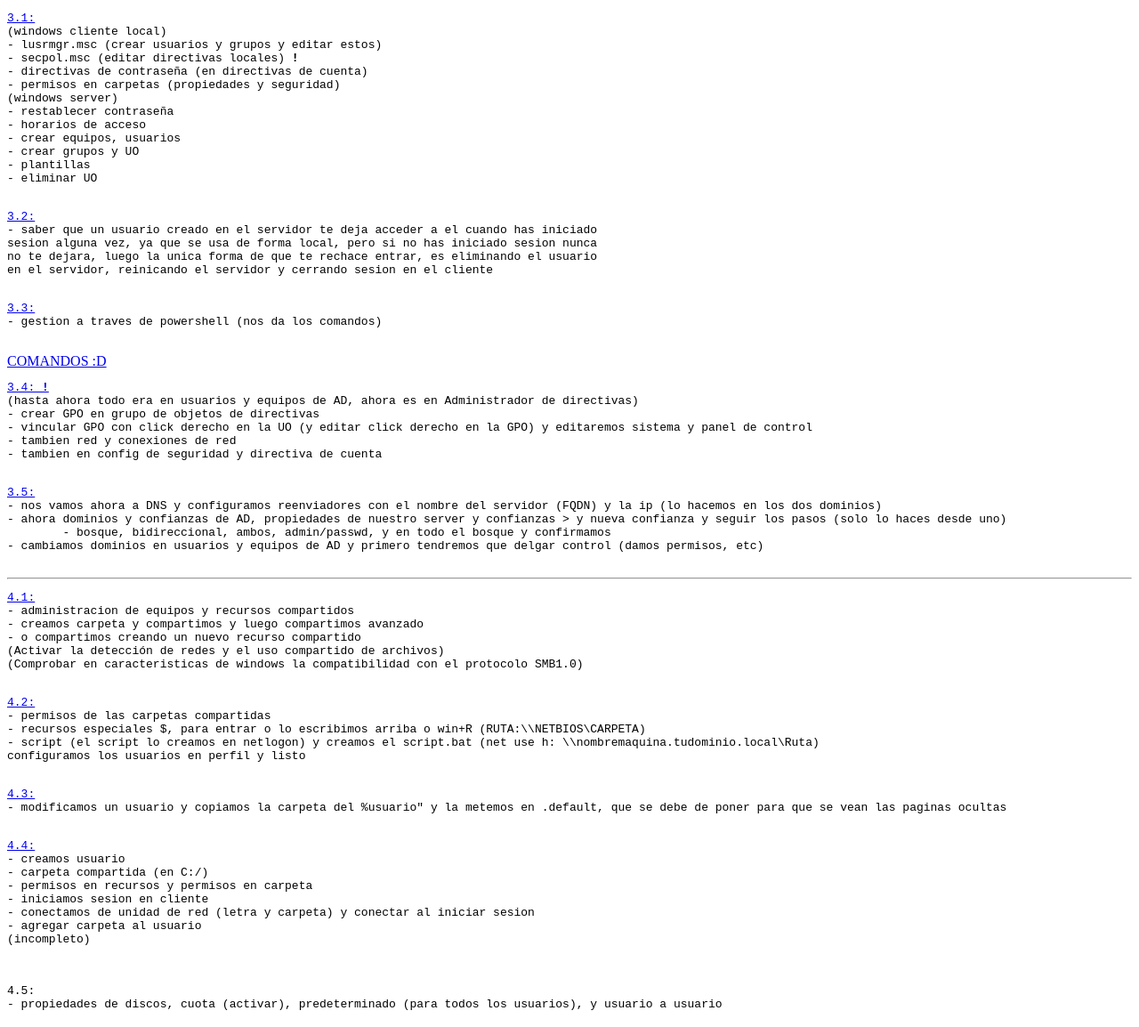
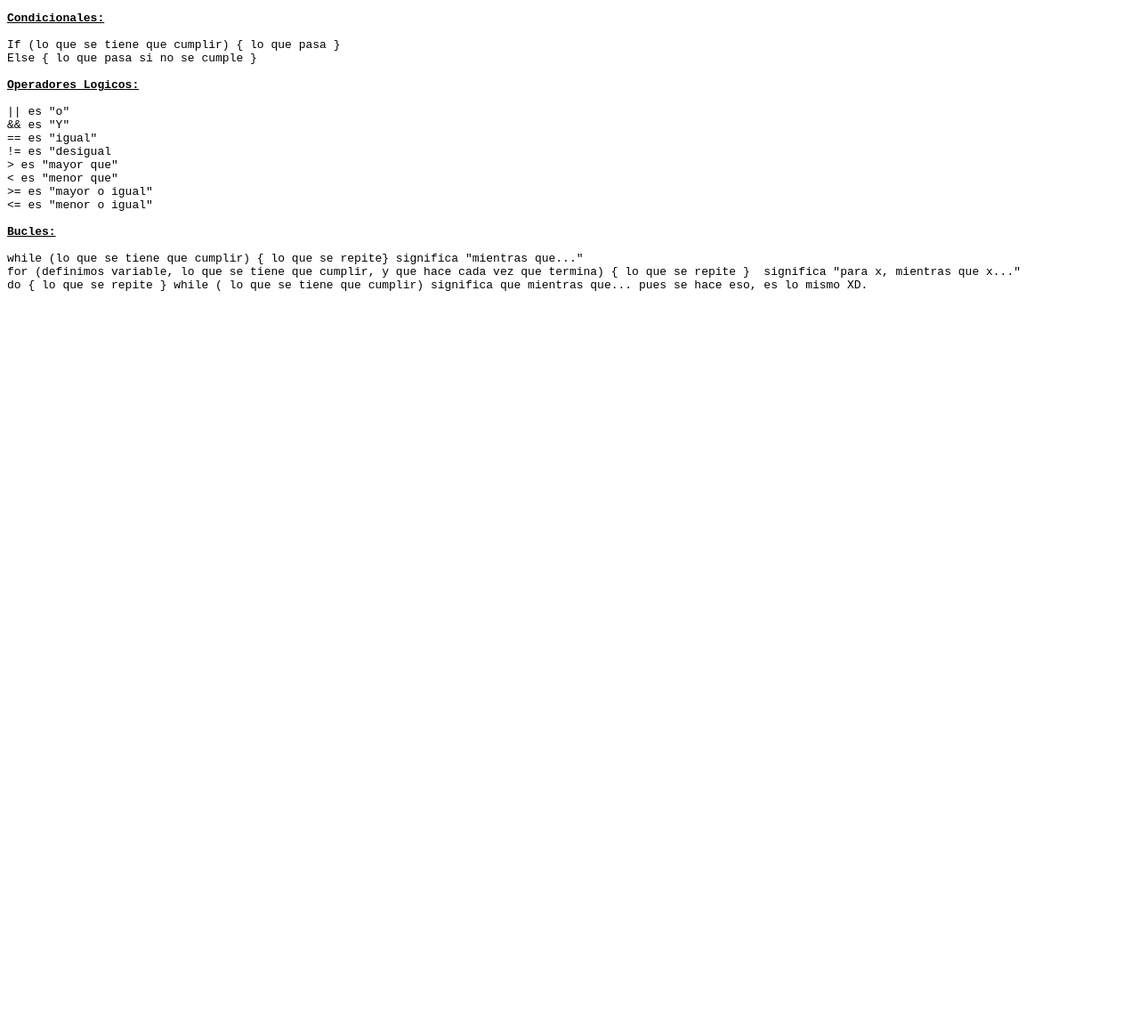
Before and after one commit to RikoSplash/SOR, a plain HTML site: page index.html in a window 1280 px wide. Shown: the whole page at 89% size. After the commit the page ends 800 px from the top, so only its background shows below. Drawn offline with Linux system fonts and the light colour scheme.

Commit message:
Add files via upload

```diff
--- a/index.html
+++ b/index.html
@@ -8,81 +8,27 @@
 </head>
 <body>
     <pre>
-<a href="3.1 Usuarios y Grupos.pdf">3.1:</a>
-(windows cliente local)
-- lusrmgr.msc (crear usuarios y grupos y editar estos)
-- secpol.msc (editar directivas locales) <b>!</b>
-- directivas de contraseña (en directivas de cuenta)
-- permisos en carpetas (propiedades y seguridad)
-(windows server)
-- restablecer contraseña
-- horarios de acceso
-- crear equipos, usuarios
-- crear grupos y UO
-- plantillas
-- eliminar UO
-    </pre>
-    <pre>
-<a href="3.2 CONTROLADOR DE DOMINIO APAGADO.pdf">3.2:</a>
-- saber que un usuario creado en el servidor te deja acceder a el cuando has iniciado
-sesion alguna vez, ya que se usa de forma local, pero si no has iniciado sesion nunca
-no te dejara, luego la unica forma de que te rechace entrar, es eliminando el usuario
-en el servidor, reinicando el servidor y cerrando sesion en el cliente
-    </pre>
-    <pre>
-<a href="3.3 Usuarios y Grupos - PowerShell.pdf">3.3:</a>
-- gestion a traves de powershell (nos da los comandos)
-    </pre>
-    <a href="comandos.html">COMANDOS :D</a>
-    <pre>
-<a href="3.4 Directivas de Grupo.pdf">3.4: <b>!</b></a>
-(hasta ahora todo era en usuarios y equipos de AD, ahora es en Administrador de directivas)
-- crear GPO en grupo de objetos de directivas
-- vincular GPO con click derecho en la UO (y editar click derecho en la GPO) y editaremos sistema y panel de control
-- tambien red y conexiones de red
-- tambien en config de seguridad y directiva de cuenta
-    </pre>
-    <pre>
-<a href="3.5 RELACIONES DE CONFIANZA Y DELEGACION DE CONTROL.pdf">3.5:</a>
-- nos vamos ahora a DNS y configuramos reenviadores con el nombre del servidor (FQDN) y la ip (lo hacemos en los dos dominios)
-- ahora dominios y confianzas de AD, propiedades de nuestro server y confianzas > y nueva confianza y seguir los pasos (solo lo haces desde uno)
-        - bosque, bidireccional, ambos, admin/passwd, y en todo el bosque y confirmamos
-- cambiamos dominios en usuarios y equipos de AD y primero tendremos que delgar control (damos permisos, etc)
-    </pre>
-    <hr>
-    <pre>
-<a href="4.1 DIRECTORIOS COMPARTIDOS.pdf">4.1:</a>
-- administracion de equipos y recursos compartidos
-- creamos carpeta y compartimos y luego compartimos avanzado
-- o compartimos creando un nuevo recurso compartido
-(Activar la detección de redes y el uso compartido de archivos)
-(Comprobar en caracteristicas de windows la compatibilidad con el protocolo SMB1.0)
-    </pre>
-    <pre>
-<a href="4.2 DIRECTORIOS COMPARTIDOS II.pdf">4.2:</a>
-- permisos de las carpetas compartidas
-- recursos especiales $, para entrar o lo escribimos arriba o win+R (RUTA:\\NETBIOS\CARPETA)
-- script (el script lo creamos en netlogon) y creamos el script.bat (net use h: \\nombremaquina.tudominio.local\Ruta)
-configuramos los usuarios en perfil y listo
-    </pre>
-    <pre>
-<a href="4.3 PERFILES PREDETERMINADOS.pdf">4.3:</a>
-- modificamos un usuario y copiamos la carpeta del %usuario" y la metemos en .default, que se debe de poner para que se vean las paginas ocultas
-    </pre>
-    <pre>
-<a href="4.4 PERFILES MOVILES.pdf">4.4:</a>
-- creamos usuario
-- carpeta compartida (en C:/)
-- permisos en recursos y permisos en carpeta
-- iniciamos sesion en cliente
-- conectamos de unidad de red (letra y carpeta) y conectar al iniciar sesion
-- agregar carpeta al usuario
-(incompleto)
+<b><u>Condicionales:</b></u>
 
-    </pre>
-    <pre>
-4.5:
-- propiedades de discos, cuota (activar), predeterminado (para todos los usuarios), y usuario a usuario
+If (lo que se tiene que cumplir) { lo que pasa }
+Else { lo que pasa si no se cumple }
+
+<b><u>Operadores Logicos:</b></u>
+
+|| es "o"
+&& es "Y"
+== es "igual"
+!= es "desigual
+> es "mayor que"
+< es "menor que"
+>= es "mayor o igual"
+<= es "menor o igual"
+
+<b><u>Bucles:</b></u>
+
+while (lo que se tiene que cumplir) { lo que se repite} significa "mientras que..."
+for (definimos variable, lo que se tiene que cumplir, y que hace cada vez que termina) { lo que se repite }  significa "para x, mientras que x..."
+do { lo que se repite } while ( lo que se tiene que cumplir) significa que mientras que... pues se hace eso, es lo mismo XD.
     </pre>
 </body>
 </html>
```
